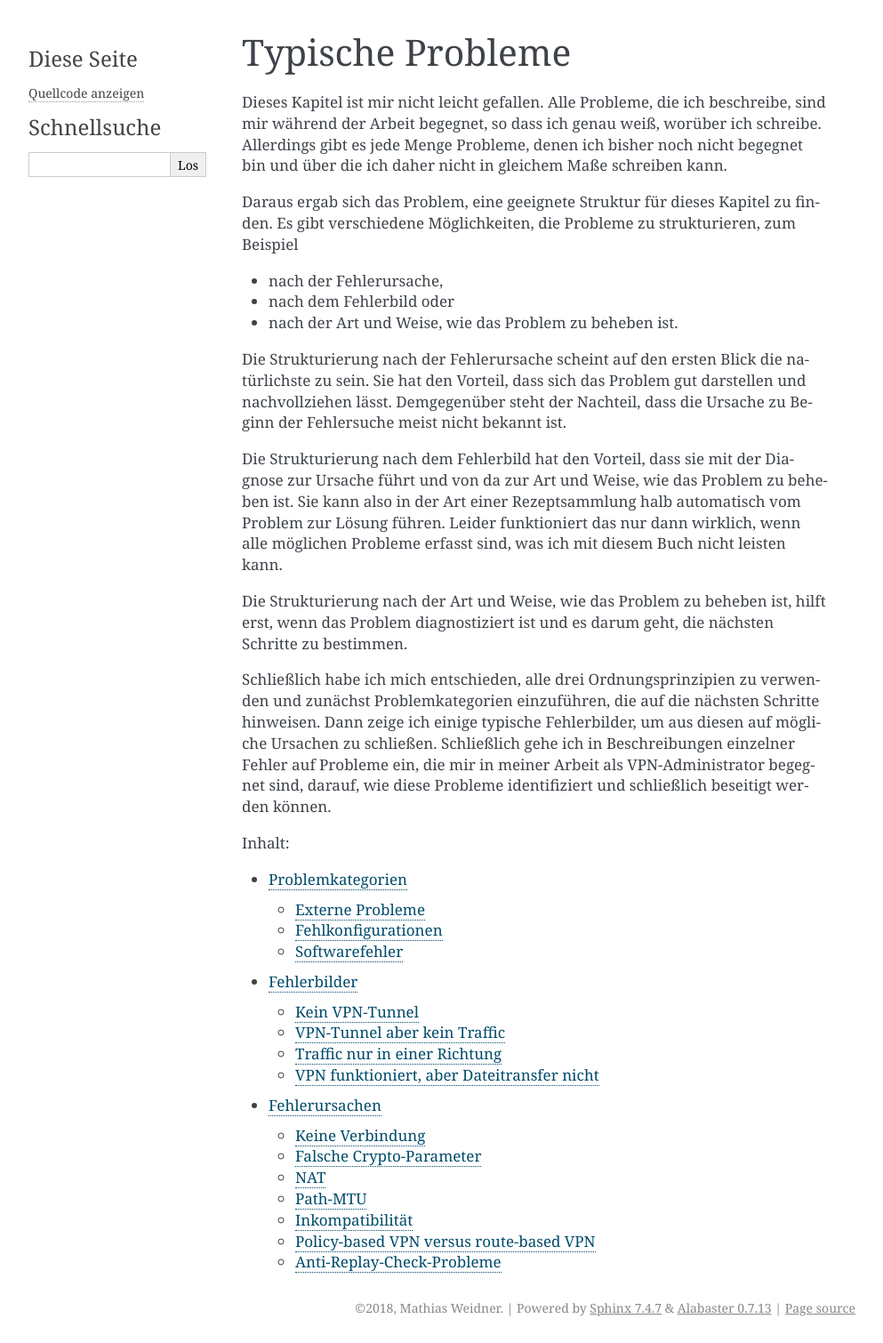
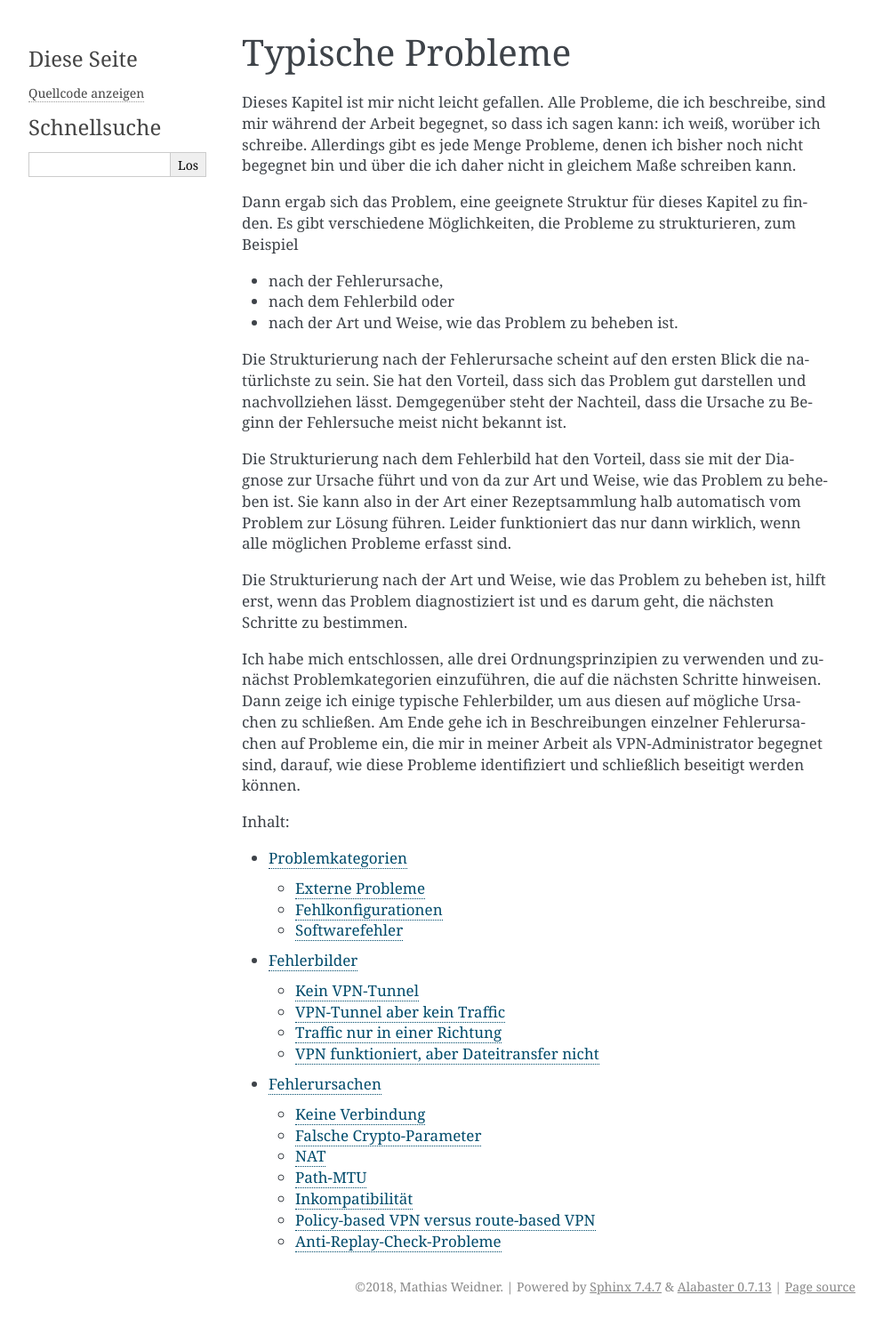
Before and after one commit to matwei-books/Fehlersuche-bei-IPsec-VPN-mit-IKEv2, a Sphinx documentation site: the page built from source/fehler/index.rst, in a window 1280 px wide. Shown: the whole page at 89% size, without its empty margins (148-1141 px from the left). Built offline with Sphinx 7.4.7, drawn with Linux system fonts in a browser that asks for light colours; after the commit the page ends 1486 px from its top, so only the background shows below that.

Commit message:
Für Veröffentlichung vorbereitet

```diff
--- a/source/fehler/index.rst
+++ b/source/fehler/index.rst
@@ -1,5 +1,3 @@
-
-:orphan:
 
 Typische Probleme
 =================
@@ -7,12 +5,12 @@ Typische Probleme
 Dieses Kapitel ist mir nicht leicht gefallen.
 Alle Probleme, die ich beschreibe,
 sind mir während der Arbeit begegnet,
-so dass ich genau weiß, worüber ich schreibe.
+so dass ich sagen kann: ich weiß, worüber ich schreibe.
 Allerdings gibt es jede Menge Probleme,
 denen ich bisher noch nicht begegnet bin
 und über die ich daher nicht in gleichem Maße schreiben kann.
 
-Daraus ergab sich das Problem,
+Dann ergab sich das Problem,
 eine geeignete Struktur für dieses Kapitel zu finden.
 Es gibt verschiedene Möglichkeiten,
 die Probleme zu strukturieren, zum Beispiel
@@ -34,20 +32,19 @@ zu beheben ist.
 Sie kann also in der Art einer Rezeptsammlung halb automatisch
 vom Problem zur Lösung führen.
 Leider funktioniert das nur dann wirklich,
-wenn alle möglichen Probleme erfasst sind,
-was ich mit diesem Buch nicht leisten kann.
+wenn alle möglichen Probleme erfasst sind.
 
 Die Strukturierung nach der Art und Weise, wie das Problem zu beheben
 ist, hilft erst, wenn das Problem diagnostiziert ist und es darum geht,
 die nächsten Schritte zu bestimmen.
 
-Schließlich habe ich mich entschieden,
+Ich habe mich entschlossen,
 alle drei Ordnungsprinzipien zu verwenden
 und zunächst Problemkategorien einzuführen,
 die auf die nächsten Schritte hinweisen.
 Dann zeige ich einige typische Fehlerbilder,
 um aus diesen auf mögliche Ursachen zu schließen.
-Schließlich gehe ich in Beschreibungen einzelner Fehler auf Probleme ein,
+Am Ende gehe ich in Beschreibungen einzelner Fehlerursachen auf Probleme ein,
 die mir in meiner Arbeit als VPN-Administrator begegnet sind,
 darauf,
 wie diese Probleme identifiziert und schließlich beseitigt werden können.
--- a/source/index.rst
+++ b/source/index.rst
@@ -17,7 +17,7 @@ Fehlersuche bei IKEv2 IPsec VPN
    ikev2/index
    vorgehen/fragen
    vorgehen/antworten
-   fehler/index-empty
+   fehler/index
    anhang/index
    software/index-empty
    kolophon
```
Also changed, not shown: other parts of source/fehler/index.rst (+3 -3 lines), source/fehler/index-empty.rst (deleted, +0 -11 lines).
